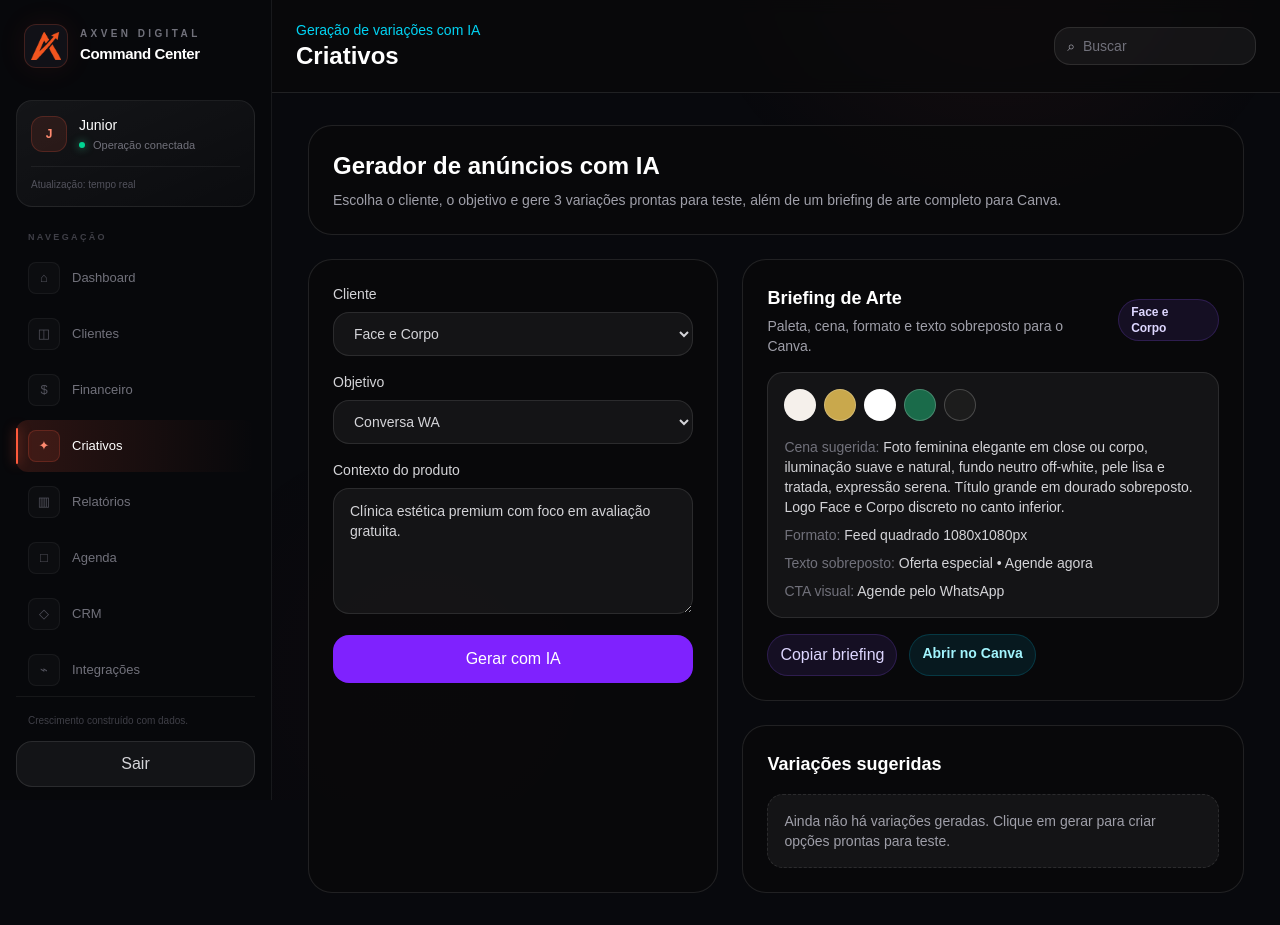
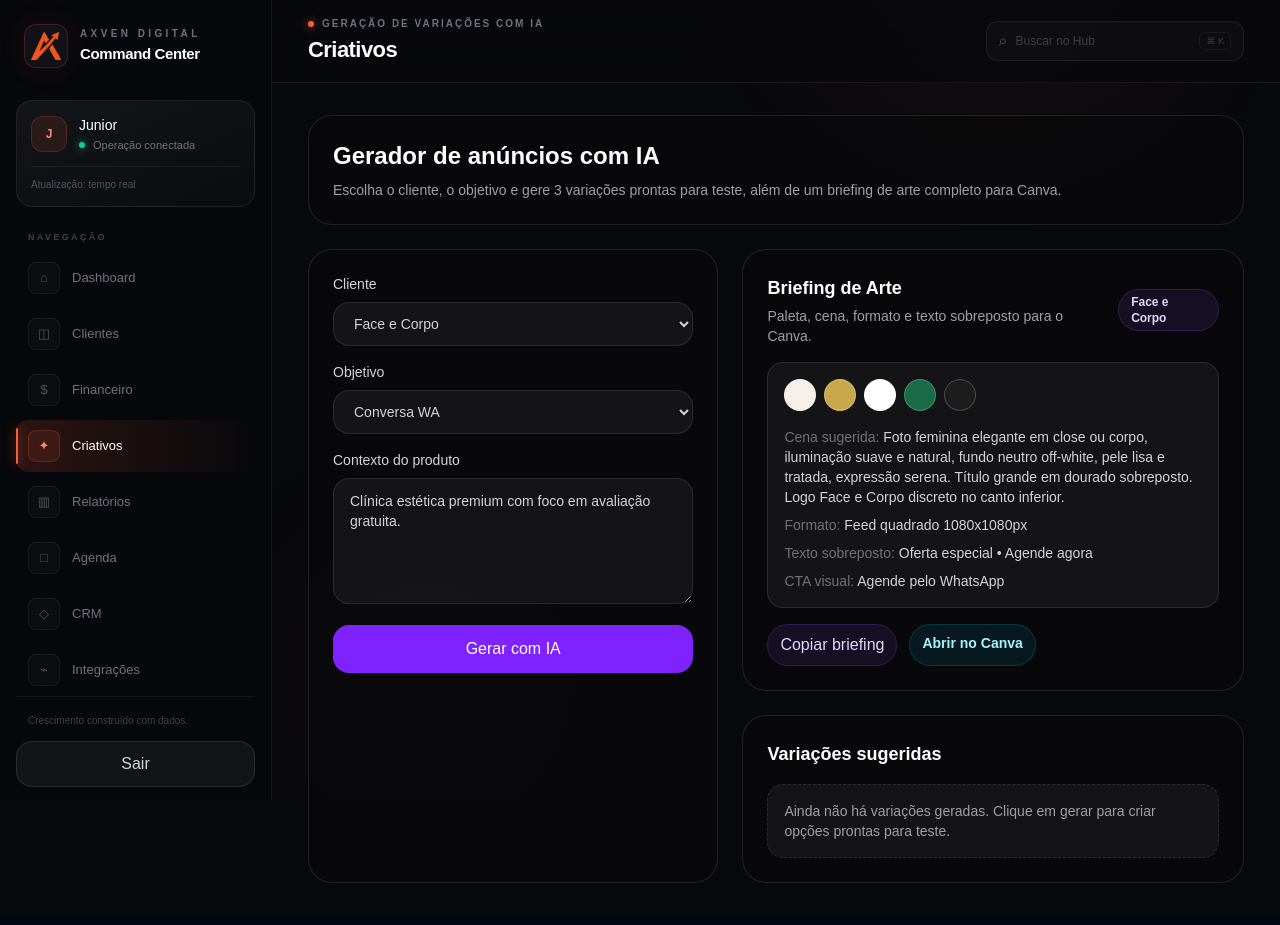
Before and after one commit to hildebertocosta-alt/axven, a Next.js app: page /criativos in a window 1280 px wide. Built offline with nearby package versions, Linux system fonts and the light colour scheme.

Commit message:
Refina topbar global do Command Center

```diff
--- a/app/components/dashboard/Topbar.tsx
+++ b/app/components/dashboard/Topbar.tsx
@@ -1,27 +1,22 @@
 import type { ReactNode } from "react";
 
-type TopbarProps = {
-  title: string;
-  subtitle: string;
-  actions?: ReactNode;
-};
+type TopbarProps = { title: string; subtitle: string; actions?: ReactNode };
 
 export function Topbar({ title, subtitle, actions }: TopbarProps) {
   return (
-    <header className="flex flex-col gap-4 border-b border-white/10 bg-zinc-950/70 px-6 py-5 backdrop-blur xl:flex-row xl:items-center xl:justify-between">
+    <header className="sticky top-0 z-30 flex min-h-[78px] flex-col gap-4 border-b border-white/[0.065] bg-[#08090d]/88 px-5 py-4 backdrop-blur-2xl lg:px-7 xl:flex-row xl:items-center xl:justify-between xl:px-9">
       <div>
-        <p className="text-sm font-medium text-cyan-400">{subtitle}</p>
-        <h1 className="text-2xl font-semibold text-white">{title}</h1>
+        <div className="mb-1 flex items-center gap-2">
+          <span className="h-1.5 w-1.5 rounded-full bg-[#ff5a3c] shadow-[0_0_9px_rgba(255,90,60,.8)]" />
+          <p className="text-[10px] font-semibold uppercase tracking-[0.2em] text-zinc-500">{subtitle}</p>
+        </div>
+        <h1 className="text-xl font-semibold tracking-[-0.025em] text-white xl:text-[22px]">{title}</h1>
       </div>
-
-      <div className="flex items-center gap-3">
-        <label className="flex items-center gap-2 rounded-2xl border border-white/10 bg-white/5 px-3 py-2 text-sm text-zinc-400">
-          <span>⌕</span>
-          <input
-            className="w-40 bg-transparent outline-none placeholder:text-zinc-500"
-            placeholder="Buscar"
-            aria-label="Buscar"
-          />
+      <div className="flex items-center gap-2.5">
+        <label className="group flex h-10 items-center gap-2 rounded-xl border border-white/[0.07] bg-white/[0.025] px-3 text-xs text-zinc-600 transition focus-within:border-[#ff5a3c]/30 focus-within:bg-white/[0.04]">
+          <span className="text-base text-zinc-600">⌕</span>
+          <input className="w-36 bg-transparent text-zinc-300 outline-none placeholder:text-zinc-700 xl:w-44" placeholder="Buscar no Hub" aria-label="Buscar" />
+          <span className="hidden rounded-md border border-white/[0.06] px-1.5 py-0.5 text-[9px] text-zinc-700 xl:inline">⌘ K</span>
         </label>
         {actions}
       </div>
```
